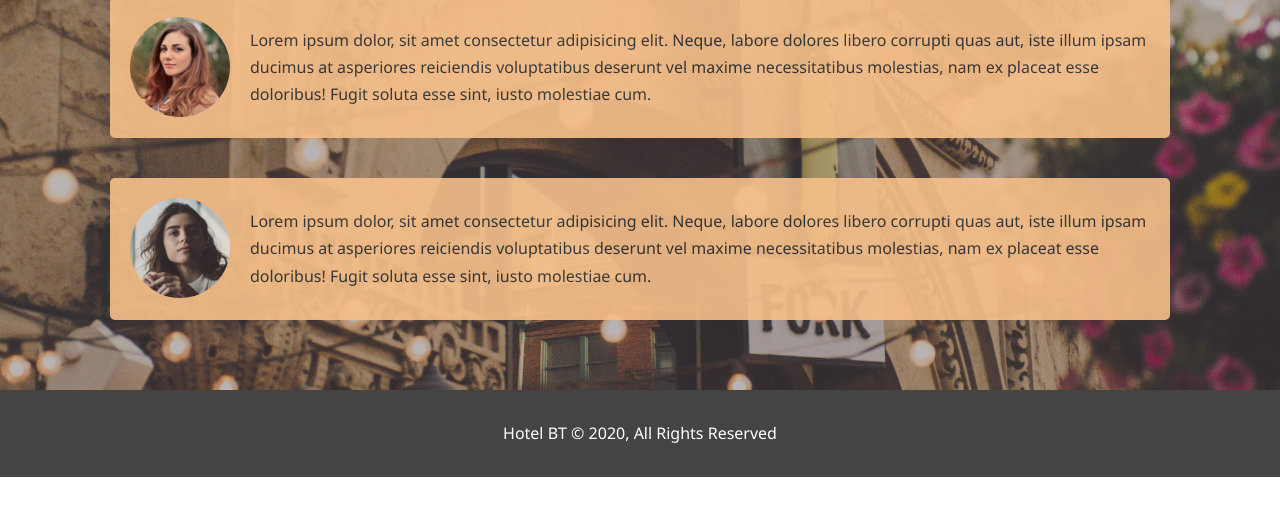
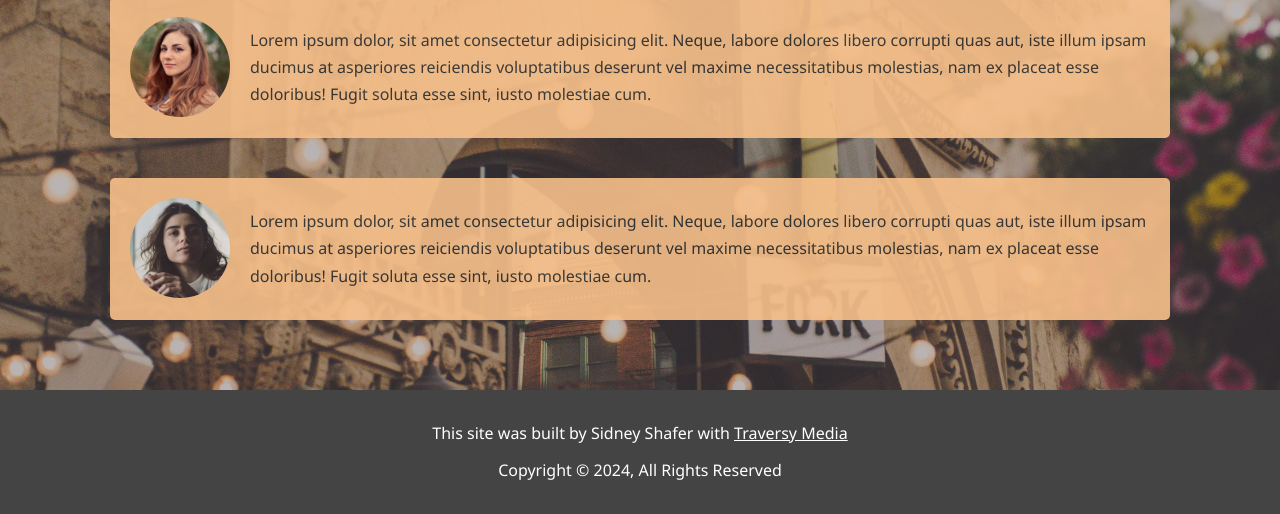
Before and after one commit to sidneyshafer/Hotel-Website, a plain HTML site: page about.html in a window 1280 px wide. Shown: the part 607-1121 px from the top of the page. Before the commit the page ends 1084 px from the top, so only its background shows below. Drawn offline with Linux system fonts and the light colour scheme.

Commit message:
Update html files with copyright information

```diff
--- a/about.html
+++ b/about.html
@@ -52,7 +52,8 @@
       </div>
    </section>
    <footer id="main-footer">
-      <p>Hotel BT &copy; 2020, All Rights Reserved</p>
+      <p>This site was built by Sidney Shafer with <a href="https://www.traversymedia.com/">Traversy Media</a></p>
+      <p>Copyright &copy; 2024, All Rights Reserved</p>
    </footer>
 </body>
 </html>
```
Also changed, not shown: contact.html (+2 -1 lines), index.html (+2 -1 lines).
